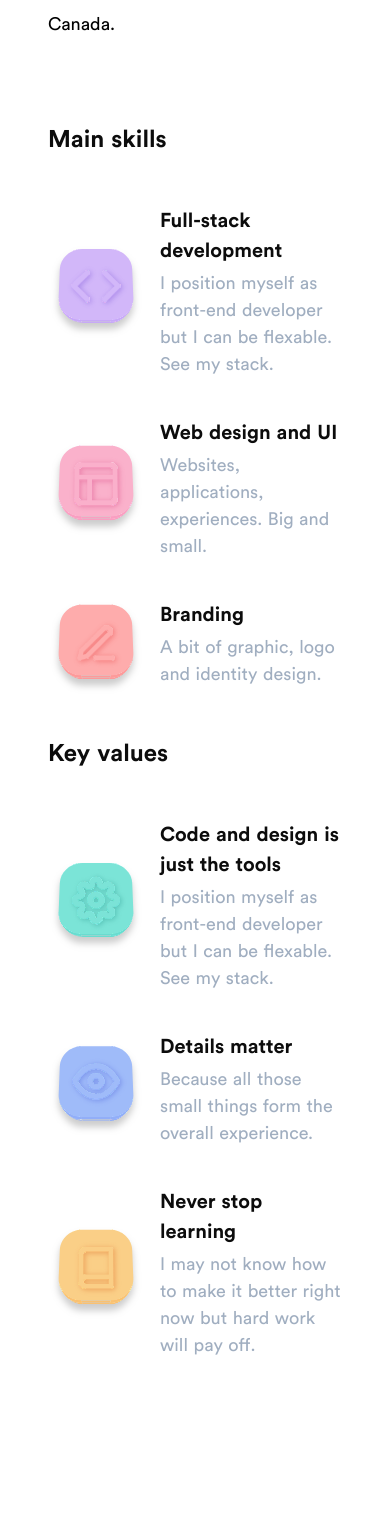
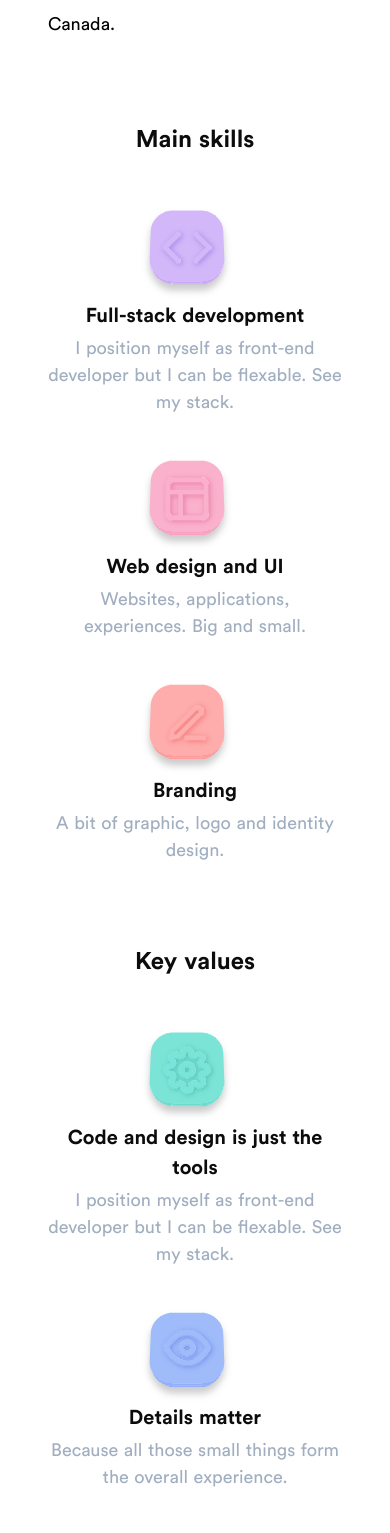
Before and after one commit to portikM/portimaksym.com, a Nuxt app: page / in a window 390 px wide. Shown: the part 1490-3023 px from the top of the page. Before the commit the page ends 2929 px from the top, so only its background shows below. Built offline with nearby package versions, Linux system fonts and the light colour scheme.

Commit message:
Fix about section mobile layout

```diff
--- a/pages/index.vue
+++ b/pages/index.vue
@@ -97,12 +97,14 @@
         </p>
       </div>
       <div
-        class="pb-10 flex grid grid-cols-1 lg:grid-cols-2 lg:gap-10 max-w-5xl text-lg"
+        class="pb-10 flex grid grid-cols-1 gap-10 lg:grid-cols-2 max-w-5xl text-lg"
       >
         <div>
-          <h2 class="pb-12">Main skills</h2>
+          <h2 class="pb-12 text-center sm:text-left">Main skills</h2>
           <!-- developer -->
-          <div class="flex mb-10">
+          <div
+            class="flex flex-col items-center text-center sm:flex-row sm:items-start sm:text-left mb-10"
+          >
             <object
               class="w-24 mr-4"
               :data="codeIcon"
@@ -117,7 +119,9 @@
             </div>
           </div>
           <!-- designer -->
-          <div class="flex mb-10">
+          <div
+            class="flex flex-col items-center text-center sm:flex-row sm:items-start sm:text-left mb-10"
+          >
             <object
               class="w-24 mr-4"
               :data="layoutIcon"
@@ -131,7 +135,9 @@
             </div>
           </div>
           <!-- branding -->
-          <div class="flex mb-10">
+          <div
+            class="flex flex-col items-center text-center sm:flex-row sm:items-start sm:text-left mb-10"
+          >
             <object
               class="w-24 mr-4"
               :data="editIcon"
@@ -146,9 +152,11 @@
           </div>
         </div>
         <div>
-          <h2 class="pb-12">Key values</h2>
+          <h2 class="pb-12 text-center sm:text-left">Key values</h2>
           <!-- tools -->
-          <div class="flex mb-10">
+          <div
+            class="flex flex-col items-center text-center sm:flex-row sm:items-start sm:text-left mb-10"
+          >
             <object
               class="w-24 mr-4"
               :data="gearIcon"
@@ -163,7 +171,9 @@
             </div>
           </div>
           <!-- details -->
-          <div class="flex mb-10">
+          <div
+            class="flex flex-col items-center text-center sm:flex-row sm:items-start sm:text-left mb-10"
+          >
             <object
               class="w-24 mr-4"
               :data="eyeIcon"
@@ -177,7 +187,9 @@
             </div>
           </div>
           <!-- learning -->
-          <div class="flex mb-10">
+          <div
+            class="flex flex-col items-center text-center sm:flex-row sm:items-start sm:text-left mb-10"
+          >
             <object
               class="w-24 mr-4"
               :data="bookIcon"
```
